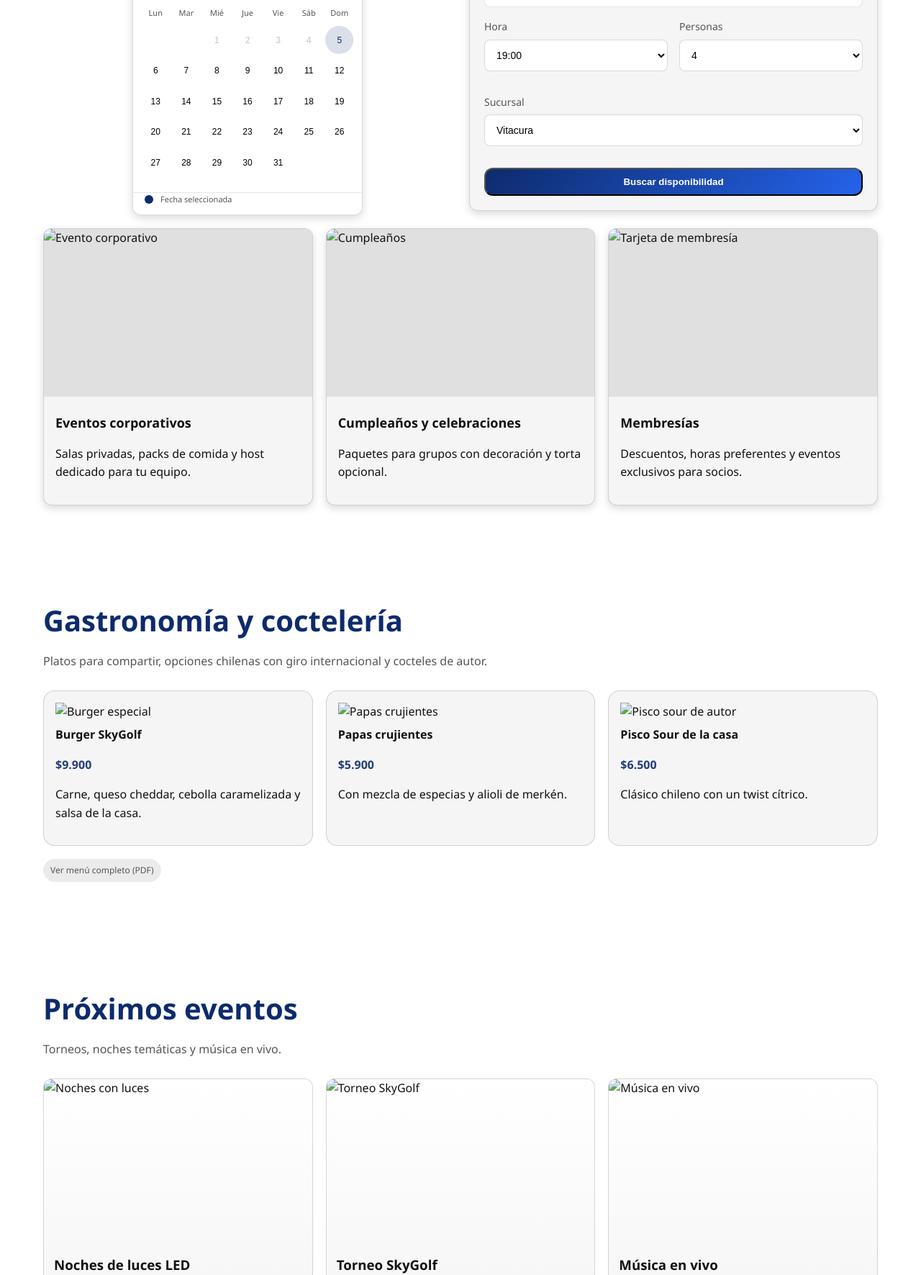
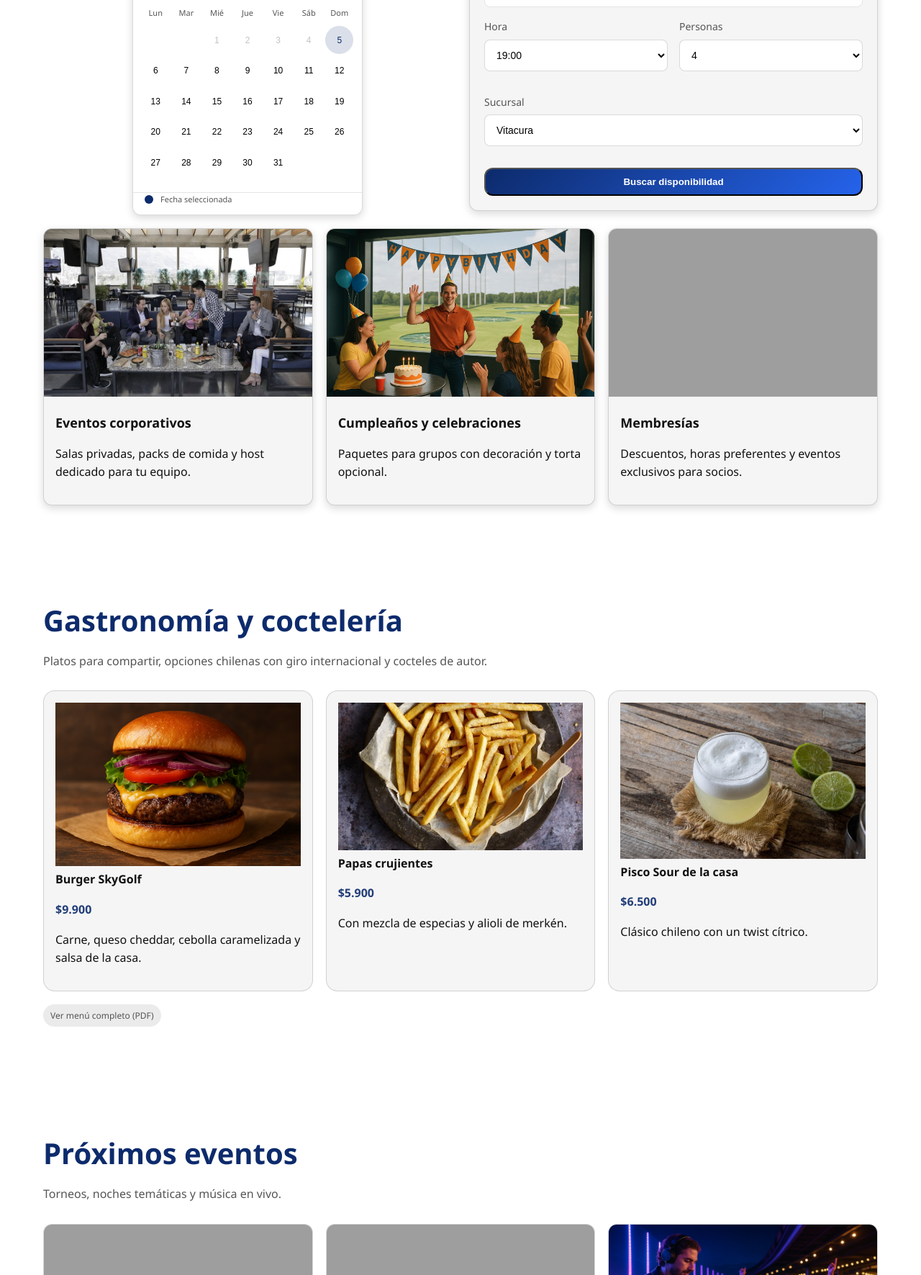
Before and after one commit to MartinDelga/golf, a plain HTML site: page index.html in a window 1280 px wide. Shown: the part 1648-3419 px from the top of the page at 72% size. Drawn offline with Linux system fonts and the light colour scheme; the site is published under a folder, as on GitHub Pages, so addresses that start at the root find nothing.

Commit message:
Update index.html

```diff
--- a/index.html
+++ b/index.html
@@ -415,9 +415,9 @@
   <!-- HERO -->
   <section class="hero" aria-label="Hero">
     <!-- Reemplaza con tu video o imagen -->
-    <!-- VIDEO DE REFERENCIA: /hero.mp4 | POSTER: /hero-poster.jpg -->
-    <video src="hero.mp4" poster="/hero-poster.jpg" autoplay muted loop playsinline></video>
-    <!-- Alternativa si no usas video: <img src="/hero-bg.jpg" alt="Jugadores disfrutando SkyGolf de noche"/> -->
+    <!-- VIDEO DE REFERENCIA: hero.mp4 | POSTER: hero-poster.jpg -->
+    <video src="hero.mp4" poster="hero-poster.jpg" autoplay muted loop playsinline></video>
+    <!-- Alternativa si no usas video: <img src="hero-bg.jpg" alt="Jugadores disfrutando SkyGolf de noche"/> -->
     <div class="hero__content container">
       <span class="badge">Golf • Comida • Música</span>
       <h1>Golf y diversión para todos</h1>
@@ -436,7 +436,7 @@
       <p class="section__desc">Instalaciones modernas, bahías climatizadas y juegos con sensores para apuntar a dianas luminosas. Ideal para principiantes y jugadores expertos.</p>
       <div class="grid grid--3">
         <article class="card">
-          <img class="card__media" src="/experiencia-1.jpg" alt="Bahías de juego con tecnología" />
+          <img class="card__media" src="experiencia-1.jpg" alt="Bahías de juego con tecnología" />
           <div class="card__body">
             <span class="eyebrow">Tecnología</span>
             <h3>Bahías con rastreo de tiros</h3>
@@ -444,7 +444,7 @@
           </div>
         </article>
         <article class="card">
-          <img class="card__media" src="/experiencia-2.jpg" alt="Grupo de amigos disfrutando" />
+          <img class="card__media" src="experiencia-2.jpg" alt="Grupo de amigos disfrutando" />
           <div class="card__body">
             <span class="eyebrow">Para todos</span>
             <h3>Diversión sin experiencia previa</h3>
@@ -452,7 +452,7 @@
           </div>
         </article>
         <article class="card">
-          <img class="card__media" src="/experiencia-3.jpg" alt="Ambiente nocturno con luces" />
+          <img class="card__media" src="experiencia-3.jpg" alt="Ambiente nocturno con luces" />
           <div class="card__body">
             <span class="eyebrow">Ambiente</span>
             <h3>Noches con luces y música</h3>
@@ -541,9 +541,9 @@
 
       <!-- Beneficios -->
       <div class="grid grid--3" style="margin-top:18px">
-        <div class="card"><img class="card__media" src="/empresas.jpg" alt="Evento corporativo" /><div class="card__body"><h3>Eventos corporativos</h3><p>Salas privadas, packs de comida y host dedicado para tu equipo.</p></div></div>
-        <div class="card"><img class="card__media" src="/cumpleanos.jpg" alt="Cumpleaños" /><div class="card__body"><h3>Cumpleaños y celebraciones</h3><p>Paquetes para grupos con decoración y torta opcional.</p></div></div>
-        <div class="card"><img class="card__media" src="/membresias.jpg" alt="Tarjeta de membresía" /><div class="card__body"><h3>Membresías</h3><p>Descuentos, horas preferentes y eventos exclusivos para socios.</p></div></div>
+        <div class="card"><img class="card__media" src="empresas.jpg" alt="Evento corporativo" /><div class="card__body"><h3>Eventos corporativos</h3><p>Salas privadas, packs de comida y host dedicado para tu equipo.</p></div></div>
+        <div class="card"><img class="card__media" src="cumpleanos.jpg" alt="Cumpleaños" /><div class="card__body"><h3>Cumpleaños y celebraciones</h3><p>Paquetes para grupos con decoración y torta opcional.</p></div></div>
+        <div class="card"><img class="card__media" src="membresias.jpg" alt="Tarjeta de membresía" /><div class="card__body"><h3>Membresías</h3><p>Descuentos, horas preferentes y eventos exclusivos para socios.</p></div></div>
       </div>
     </div>
 
@@ -627,19 +627,19 @@
       <p class="section__desc">Platos para compartir, opciones chilenas con giro internacional y cocteles de autor.</p>
       <div class="menu">
         <div class="menu__item">
-          <img src="/menu-burger.jpg" alt="Burger especial" />
+          <img src="menu-burger.jpg" alt="Burger especial" />
           <h4>Burger SkyGolf</h4>
           <p class="price">$9.900</p>
           <p>Carne, queso cheddar, cebolla caramelizada y salsa de la casa.</p>
         </div>
         <div class="menu__item">
-          <img src="/menu-papas.jpg" alt="Papas crujientes" />
+          <img src="menu-papas.jpg" alt="Papas crujientes" />
           <h4>Papas crujientes</h4>
           <p class="price">$5.900</p>
           <p>Con mezcla de especias y alioli de merkén.</p>
         </div>
         <div class="menu__item">
-          <img src="/menu-pisco.jpg" alt="Pisco sour de autor" />
+          <img src="menu-pisco.jpg" alt="Pisco sour de autor" />
           <h4>Pisco Sour de la casa</h4>
           <p class="price">$6.500</p>
           <p>Clásico chileno con un twist cítrico.</p>
@@ -656,15 +656,15 @@
       <p class="section__desc">Torneos, noches temáticas y música en vivo.</p>
       <div class="events">
         <article class="event">
-          <img class="event__media" src="/evento-noches.jpg" alt="Noches con luces" />
+          <img class="event__media" src="evento-noches.jpg" alt="Noches con luces" />
           <div class="event__body"><h3>Noches de luces LED</h3><p>Todos los viernes desde las 20:00</p></div>
         </article>
         <article class="event">
-          <img class="event__media" src="/evento-torneo.jpg" alt="Torneo SkyGolf" />
+          <img class="event__media" src="evento-torneo.jpg" alt="Torneo SkyGolf" />
           <div class="event__body"><h3>Torneo SkyGolf</h3><p>Próximo: 15 de noviembre</p></div>
         </article>
         <article class="event">
-          <img class="event__media" src="/evento-live.jpg" alt="Música en vivo" />
+          <img class="event__media" src="evento-live.jpg" alt="Música en vivo" />
           <div class="event__body"><h3>Música en vivo</h3><p>Sábados seleccionados</p></div>
         </article>
       </div>
@@ -696,8 +696,8 @@
         <h2 class="section__title" style="margin-bottom:8px">Dónde estamos</h2>
         <p class="section__desc">Encuéntranos en Santiago. Estacionamiento y acceso a transporte público.</p>
         <!-- Reemplaza el src del iframe por tu mapa embebido -->
-        <!-- MAPA DE REFERENCIA: /mapa.jpg (si no usas embed) -->
-        <img src="/mapa.jpg" alt="Mapa de ubicación" />
+        <!-- MAPA DE REFERENCIA: mapa.jpg (si no usas embed) -->
+        <img src="mapa.jpg" alt="Mapa de ubicación" />
         <!-- Ejemplo con iframe (Google Maps):
         <iframe title="Mapa SkyGolf Chile" src="https://www.google.com/maps/embed?pb=TU_EMBED" width="100%" height="360" style="border:0;border-radius:16px" allowfullscreen loading="lazy" referrerpolicy="no-referrer-when-downgrade"></iframe> -->
       </div>
```
